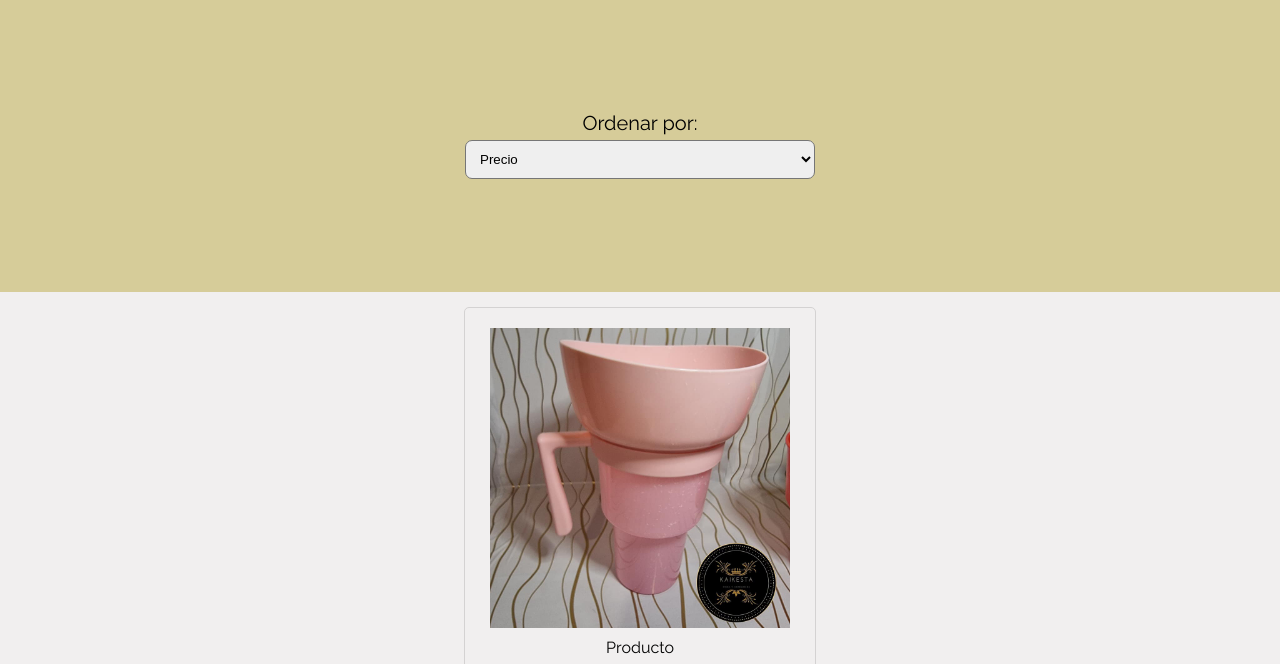
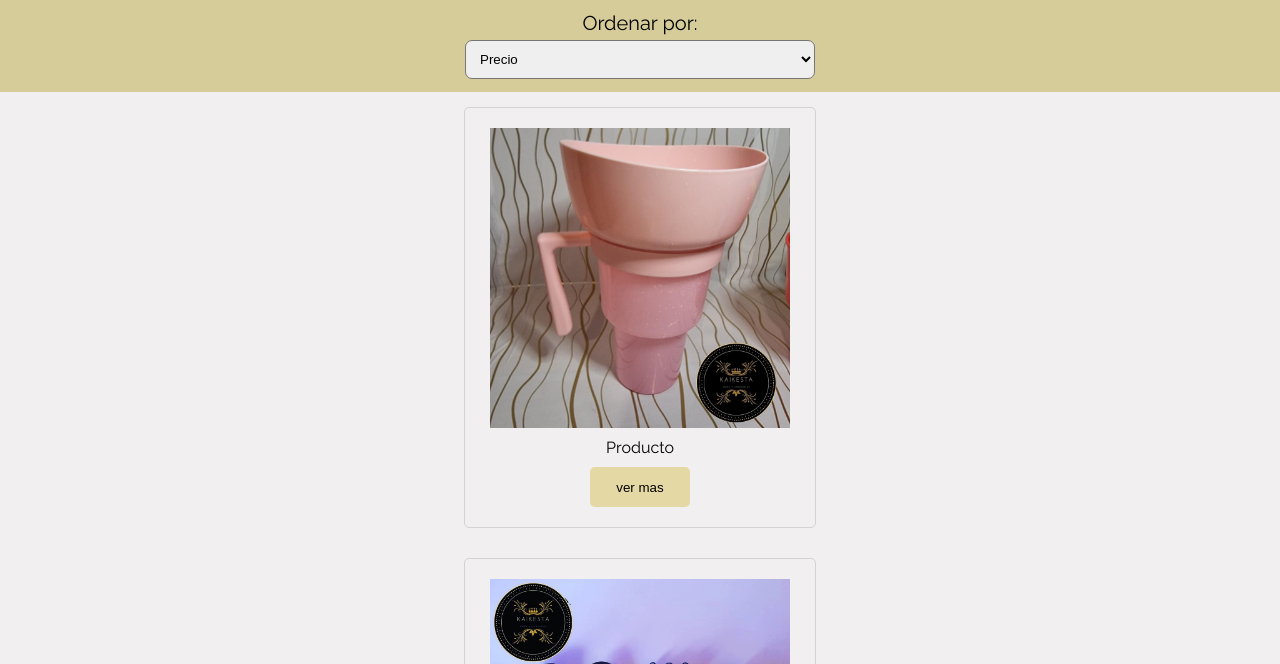
Before and after one commit to Borazprom/CSS-Animation, a plain HTML site: page index.html in a window 1280 px wide. Shown: the part 108-772 px from the top of the page. Drawn offline with Linux system fonts and the light colour scheme; a web font is replaced by a local one.

Commit message:
modificando template rows

```diff
--- a/assets/style.css
+++ b/assets/style.css
@@ -14,7 +14,7 @@ body {
     "principal"
     "footer"
     ;
-    grid-template-rows: 100px 300px 1fr 100px;
+    grid-template-rows: 100px 100px 1fr 100px;
     width: 100%;
     height: 100vh;
 }
```
